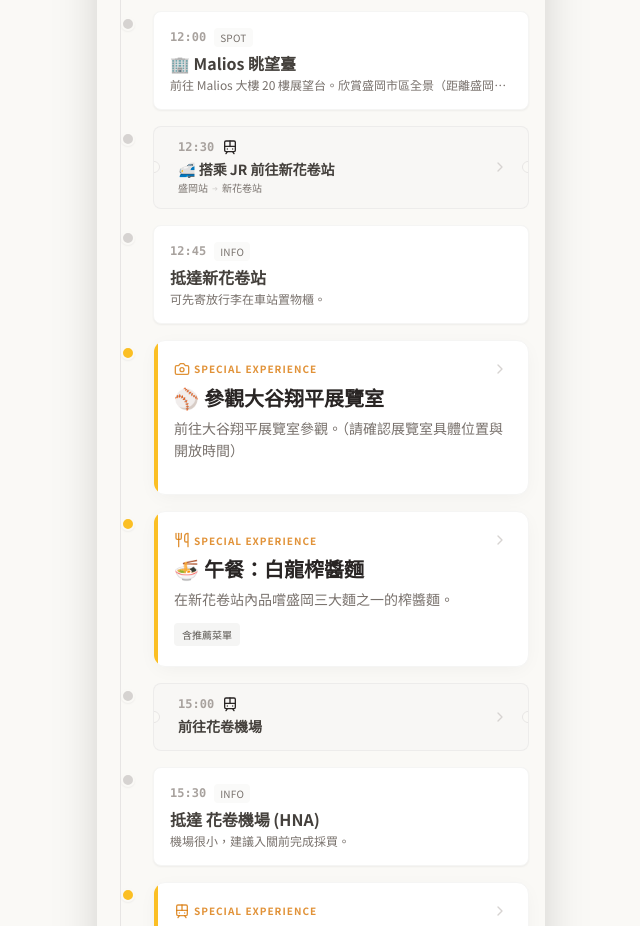
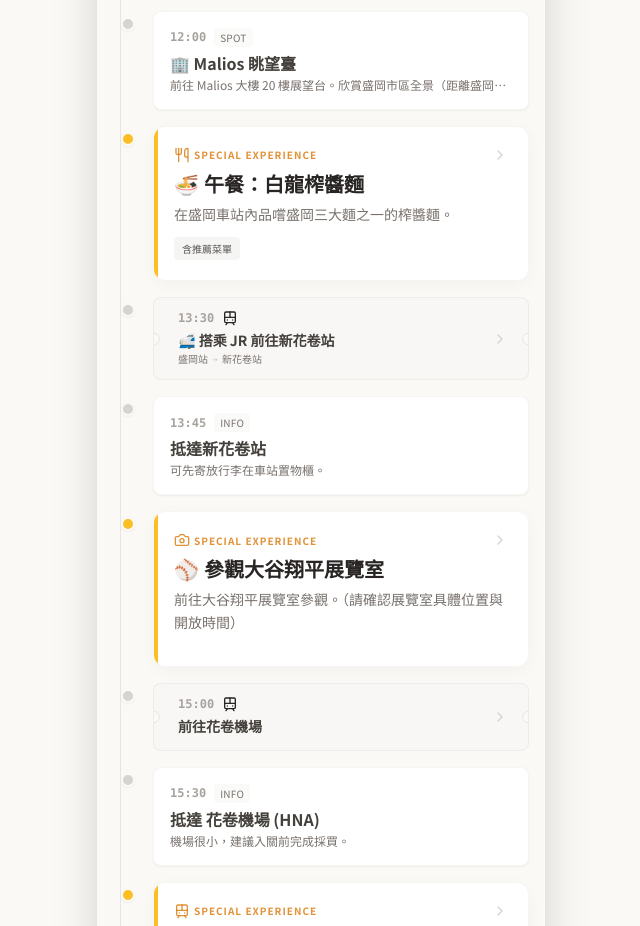
Before and after one commit to samkang/tohoku-trip, a React (Vite) app: page / in a window 1280 px wide. Shown: the part 5800-6726 px from the top of the page, without its empty margins (319-959 px from the left). Built offline with nearby package versions, Linux system fonts and the light colour scheme; no server answers.

Commit message:
Update itinerary schedule for Day 5, adjusting meal and transport timings. Changed lunch location to 盛岡車站 and updated descriptions for clarity. Enhanced details for 大谷翔平展覽室 visit.

```diff
--- a/src/data/itinerary.js
+++ b/src/data/itinerary.js
@@ -336,35 +336,35 @@ export const initialTripData = [
         story: "位於盛岡站附近的 Malios 大樓 20 樓，是免費的展望台，可俯瞰盛岡市區全景。從展望台可以遠眺盛岡市區、岩手山等風景，是欣賞盛岡城市風貌的最佳地點。距離盛岡站僅約 250 公尺，交通便利，非常適合在離開前最後一覽盛岡美景。"
       },
       {
-        id: "d5-7", type: "transport", time: "12:30", title: "🚅 搭乘 JR 前往新花卷站",
+        id: "d5-7", type: "food", time: "12:30", title: "🍜 午餐：白龍榨醬麵",
+        subTitle: "盛岡車站內",
+        location: "岩手県盛岡市盛岡駅",
+        desc: "在盛岡車站內品嚐盛岡三大麵之一的榨醬麵。",
+        highlight: true,
+        menu: [
+          { jp: "じゃじゃ麺", cn: "榨醬麵 (必點)" },
+          { jp: "半ライス", cn: "半份白飯 (可加點)" }
+        ],
+        story: "盛岡三大麵之一（另外兩個是冷麵、碗子蕎麥麵）。榨醬麵源自中國的炸醬麵，經在地化改良後成為盛岡的特色美食。白龍是盛岡車站內知名的榨醬麵店。榨醬麵的特色是將炒過的肉末和蔬菜（如洋蔥、青椒、豆芽等）與甜麵醬一起炒製成醬料，淋在Q彈的麵條上，再搭配黃瓜絲、蔥花等配菜。吃法通常是先將醬料與麵條充分拌勻，讓每一根麵條都裹上濃郁的醬汁，口感豐富且層次分明。"
+      },
+      {
+        id: "d5-8", type: "transport", time: "13:30", title: "🚅 搭乘 JR 前往新花卷站",
         desc: "東北新幹線",
         route: { from: "盛岡站", to: "新花卷站", trainNo: "東北新幹線", duration: "約12分" },
         highlight: false
       },
       {
-        id: "d5-8", type: "info", time: "12:45", title: "抵達新花卷站",
+        id: "d5-9", type: "info", time: "13:45", title: "抵達新花卷站",
         desc: "可先寄放行李在車站置物櫃。",
         highlight: false
       },
       {
-        id: "d5-9", type: "spot", time: "13:00", title: "⚾ 參觀大谷翔平展覽室",
+        id: "d5-10", type: "spot", time: "14:00", title: "⚾ 參觀大谷翔平展覽室",
         subTitle: "Ohtani Shohei Exhibition Room",
         location: "岩手県花巻市",
         desc: "前往大谷翔平展覽室參觀。（請確認展覽室具體位置與開放時間）",
         highlight: true,
         story: "展示日本職棒傳奇球星大谷翔平相關文物與紀念品的展覽空間。大谷翔平出生於岩手縣奧州市，是日本職棒史上最受矚目的二刀流選手之一。展覽室內展示大谷翔平的球衣、簽名球、照片、獎盃等珍貴收藏，讓球迷能夠近距離感受這位傳奇球星的成長歷程與輝煌成就。是棒球迷必訪的朝聖地點。"
-      },
-      {
-        id: "d5-10", type: "food", time: "14:30", title: "🍜 午餐：白龍榨醬麵",
-        subTitle: "新花卷站內",
-        location: "岩手県花巻市新花巻駅",
-        desc: "在新花卷站內品嚐盛岡三大麵之一的榨醬麵。",
-        highlight: true,
-        menu: [
-          { jp: "じゃじゃ麺", cn: "榨醬麵 (必點)" },
-          { jp: "半ライス", cn: "半份白飯 (可加點)" }
-        ],
-        story: "盛岡三大麵之一（另外兩個是冷麵、碗子蕎麥麵）。榨醬麵源自中國的炸醬麵，經在地化改良後成為盛岡的特色美食。白龍是新花卷站內知名的榨醬麵店。榨醬麵的特色是將炒過的肉末和蔬菜（如洋蔥、青椒、豆芽等）與甜麵醬一起炒製成醬料，淋在Q彈的麵條上，再搭配黃瓜絲、蔥花等配菜。吃法通常是先將醬料與麵條充分拌勻，讓每一根麵條都裹上濃郁的醬汁，口感豐富且層次分明。"
       },
       {
         id: "d5-11", type: "transport", time: "15:00", title: "前往花卷機場",
```
Also changed, not shown: 1 other file (tests, documents, lock files or other folders).
